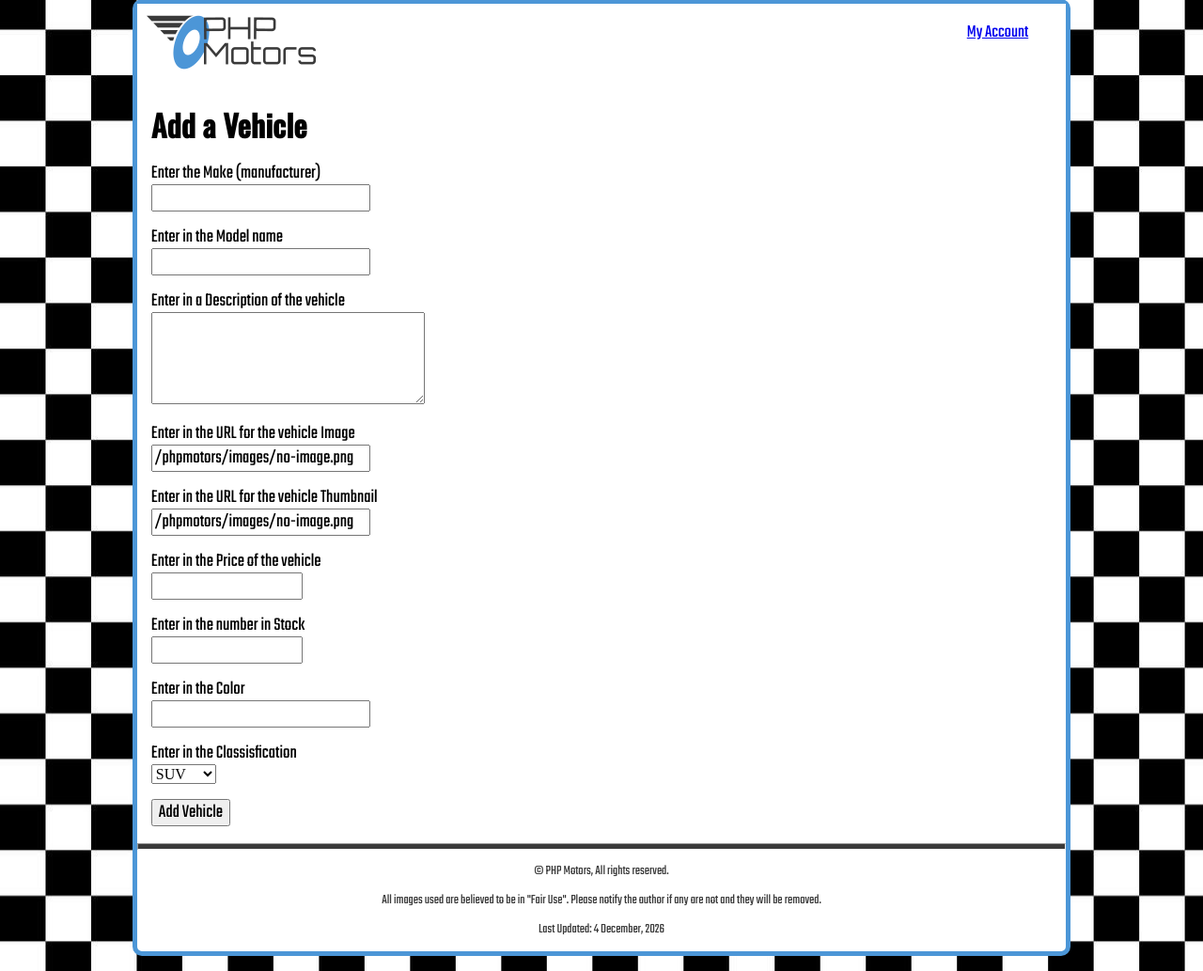
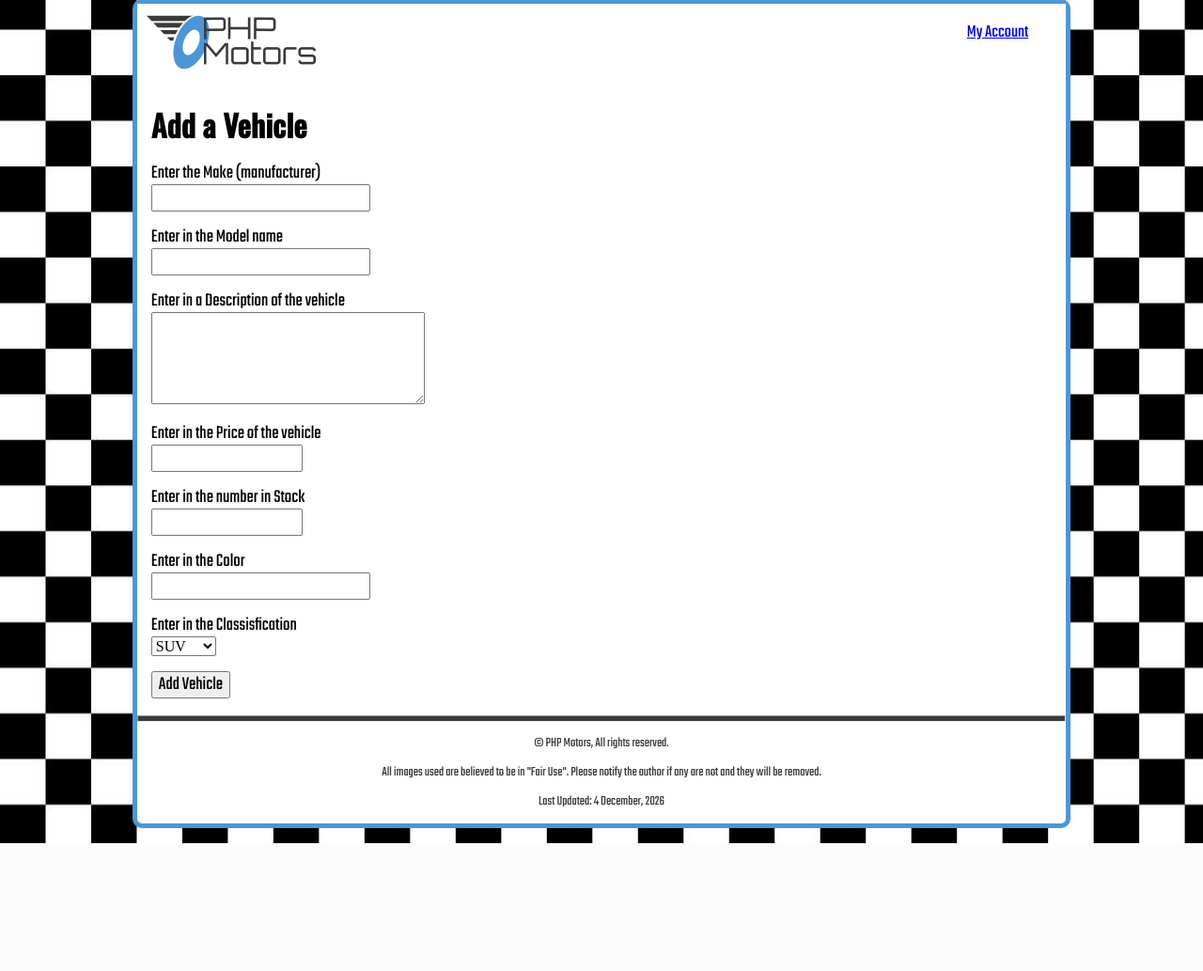
Before and after one commit to xphile1998/htdocs, a PHP site: page /view/add-vehicle.php in a window 1280 px wide. Shown: the part 17-1050 px from the top of the page at 94% size. After the commit the page ends 914 px from the top, so only its background shows below. Run offline with PHP 8.4, Linux system fonts and the light colour scheme; some libraries are stand-ins or nearby versions.

Commit message:
In the middle of the homework

```diff
--- a/phpmotors/view/add-vehicle.php
+++ b/phpmotors/view/add-vehicle.php
@@ -8,6 +8,7 @@
     <link rel="stylesheet" media="screen" href="/phpmotors/css/normalize.css">
     <link rel="stylesheet" media="screen" href="/phpmotors/css/main.css">
     <link rel="stylesheet" media="screen" href="/phpmotors/css/medium.css">
+    <link rel="stylesheet" href="https://cdnjs.cloudflare.com/ajax/libs/font-awesome/6.1.1/css/all.min.css">
 </head>
 
 <body>
@@ -20,15 +21,16 @@
             <?php include $_SERVER['DOCUMENT_ROOT'] . '/phpmotors/snippets/nav.php'; ?>
         </nav>
 
-        <?php
-        if (isset($message)) {
-            echo ($message);
-        }
-        ?>
-
         <main>
             <h1>Add a Vehicle</h1>
-            <form autocomplete="off" action="/phpmotors/vehicles/index.php" method="post">
+
+            <?php
+                if (isset($message)) {
+                    echo ($message);
+                }
+            ?>
+
+            <form id="addVehicle" action="/phpmotors/vehicles/index.php" method="post">
                 <label for="invMake">Enter the Make (manufacturer)</label>
                 <input type="text" id="invMake" name="invMake" size="30">
                 <p></p>
@@ -41,27 +43,28 @@
                 <textarea rows="5" cols="30" id="invDescription" name="invDescription" size="30"></textarea>
                 <p></p>
 
-                <label for="invImage">Enter in the URL for the vehicle Image</label>
-                <input type="url" id="invImage" name="InvImage" value="/phpmotors/images/no-image.png" size="30">
+                <!-- <label for="invImage">Enter in the URL for the vehicle Image</label>
+                <input type="text" id="invImage" name="InvImage" value="/phpmotors/images/no-image.png" size="30">
                 <p></p>
 
                 <label for="invThumbnail">Enter in the URL for the vehicle Thumbnail</label>
-                <input type="url" id="invThumbnail" name="invThumbnail" value="/phpmotors/images/no-image.png" size="30">
-                <p></p>
+                <input type="text" id="invThumbnail" name="invThumbnail" value="/phpmotors/images/no-image.png" size="30">
+                <p></p> -->
 
                 <label for="invPrice">Enter in the Price of the vehicle</label>
                 <input type="number" id="invPrice" name="invPrice" size="30">
                 <p></p>
 
                 <label for="InvStock">Enter in the number in Stock</label>
-                <input type="number" id="invStock" name="InvStock" size="30">
+                <input type="number" id="invStock" name="invStock" size="30">
                 <p></p>
 
                 <label for="invColor">Enter in the Color</label>
-                <input type="text" id="invColor" name="InvColor" size="30">
+                <input type="text" id="invColor" name="invColor" size="30">
                 <p></p>
 
                 <label for="classificationId">Enter in the Classisfication</label>
+                <!-- <input type="number" id="classificationId" name="classificationId" min="1" max="5"> -->
                 <select id="classificationId" name="classificationId">
                     <option value="1">SUV</option>
                     <option value="2">Classic</option>
@@ -72,8 +75,8 @@
                 <p></p>
                 <p></p>
 
-                <input type="submit" name="submit" value="Add Vehicle">
-                <input type="hidden" name="action" value="manageForm">
+                <input type="submit" name="submit" id="addbtn" value="Add Vehicle">
+                <input type="hidden" name="action" value="addVehicle">
             </form>
         </main>
 
--- a/phpmotors/view/registration.php
+++ b/phpmotors/view/registration.php
@@ -30,7 +30,7 @@
             }
         ?>
 
-        <form autocomplete="off" id="registration" action="/phpmotors/accounts/index.php" method="post">
+        <form id="registration" action="/phpmotors/accounts/index.php" method="post">
             <label for="clientFirstname">First Name</label>
             <input type="text" id="clientFirstname" name="clientFirstname">
 
--- a/phpmotors/view/vehicle-man.php
+++ b/phpmotors/view/vehicle-man.php
@@ -22,6 +22,8 @@
 
     <main>
         <h1>Vehicle Management</h1>
+
+
     </main>
 
     <hr>
```
Also changed, not shown: phpmotors/model/vehicles-model.php (+10 -11 lines), phpmotors/vehicles/index.php (+37 -2 lines).
